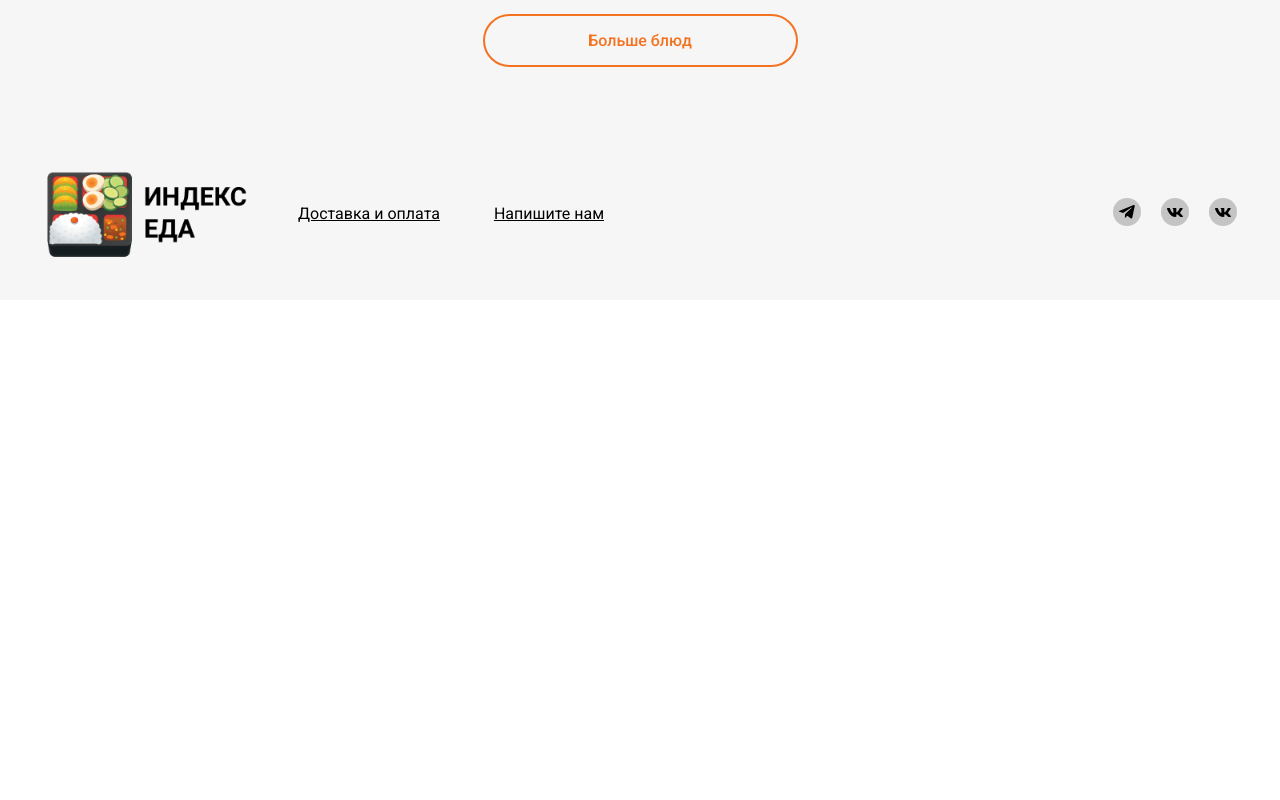
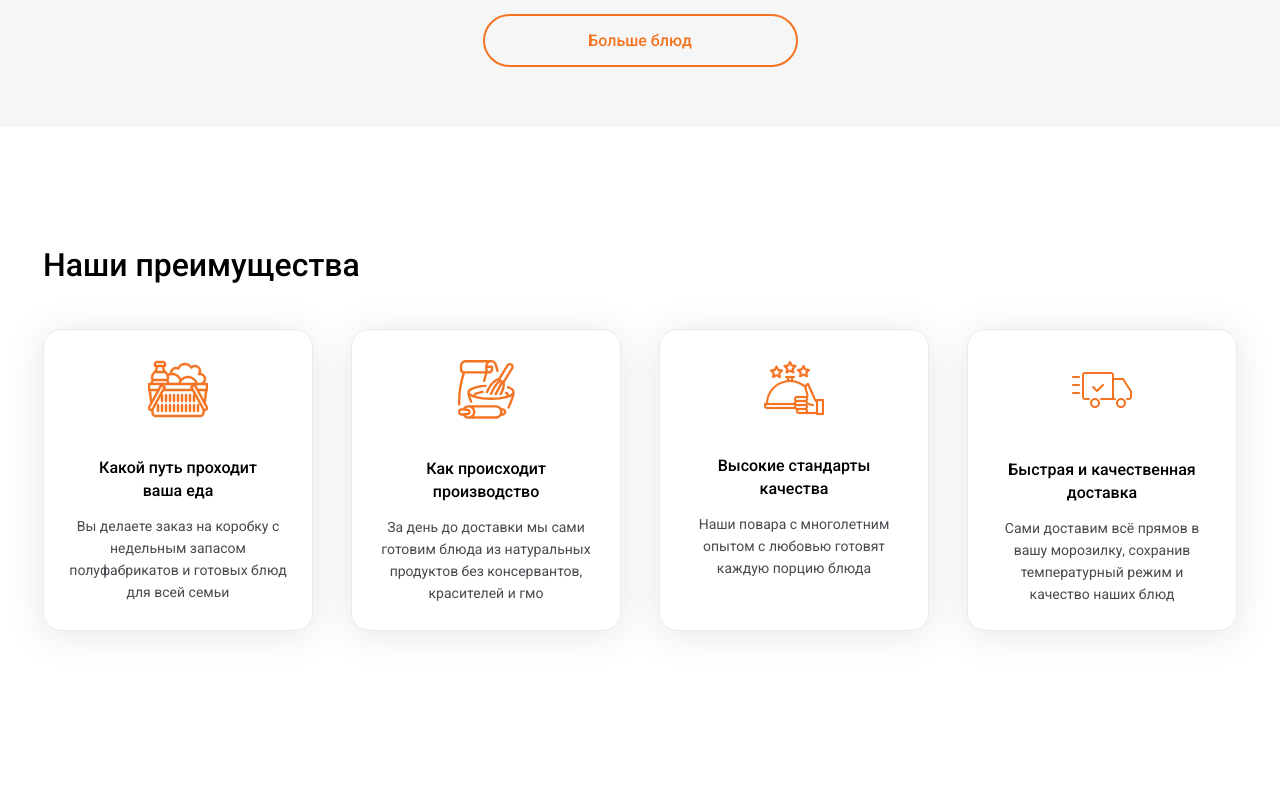
Before and after one commit to Akhad01/index.eda, a plain HTML site: page index.html in a window 1280 px wide. Shown: the part 2380-3180 px from the top of the page. Before the commit the page ends 2680 px from the top, so only its background shows below. Drawn offline with Linux system fonts and the light colour scheme.

Commit message:
Add files via upload

```diff
--- a/css/style.css
+++ b/css/style.css
@@ -396,3 +396,49 @@ body {
     margin-left: 20px;
     text-decoration: none;
 }
+.benefits {
+    padding-top: 100px;
+    padding-bottom: 200px;
+}
+.advantage-content {
+    margin-top: 52px;
+    display: flex;
+    justify-content: space-between;
+}
+.advantage-card {
+    flex: 50%;
+    max-width: 270px;
+    border-radius: 18px;
+    border: 1px solid #E9E9E9;
+    box-shadow: 0px 4px 40px rgba(0, 0, 0, 0.1);
+}
+.advantage-card-content {
+    text-align: center;
+}
+.advantage-title {
+    font-weight: 500;
+    font-size: 32px;
+    line-height: 23px;
+}
+.advantage-title-card {
+    font-weight: 500;
+    font-size: 16px;
+    line-height: 23px;
+    max-width: 188px;
+    margin: 0 auto;
+
+}
+.advantage-description {
+    margin: auto;
+    font-size: 14px;
+    text-align: center;
+    line-height: 22px;
+    color: #49494F;
+    margin-bottom: 25px;
+    margin-top: 13px;
+    max-width: 223px;
+}
+.advantage-image {
+    margin-top: 30px;
+    margin-bottom: 34px;
+}
--- a/index.html
+++ b/index.html
@@ -197,6 +197,49 @@
                 <button class="button button-outline button-center">Больше блюд</button>
             </div>
         </section>
+        <section class="benefits container">
+            <h2 class="advantage-title">Наши преимущества</h2>
+            <div class="advantage-content">
+               <div class="advantage-card">
+                   <div class="advantage-card-content">
+                        <img src="img/advantage-image.svg" alt="" class="advantage-image">
+                       <h3 class="advantage-title-card">Какой путь проходит
+                           ваша еда</h3>
+                        <p class="advantage-description">Вы делаете заказ на коробку
+                               с недельным запасом
+                               полуфабрикатов и готовых блюд
+                               для всей семьи</p>
+                    </div>
+               </div>
+               <div class="advantage-card">
+                    <div class="advantage-card-content">
+                     <img src="img/advantage-image-2.svg" alt="" class="advantage-image">
+                    <h3 class="advantage-title-card">Как происходит
+                        производство</h3>
+                    <p class="advantage-description">За день до доставки мы сами готовим блюда из натуральных продуктов без консервантов, красителей и гмо</p>
+                 </div>
+                </div>
+                <div class="advantage-card">
+                    <div class="advantage-card-content">
+                        <img src="img/advantage-image-3.svg" alt="" class="advantage-image">
+                        <h3 class="advantage-title-card">Высокие стандарты
+                            качества</h3>
+                        <p class="advantage-description">Наши повара с многолетним опытом с любовью готовят каждую порцию блюда</p>
+                    </div>
+                </div>
+                <div class="advantage-card">
+                    <div class="advantage-card-content">
+                        <img src="img/advantage-image-4.svg" alt="" class="advantage-image">
+                        <h3 class="advantage-title-card">Быстрая и качественная
+                            доставка</h3>
+                        <p class="advantage-description">Сами доставим всё прямов
+                            в вашу морозилку, сохранив
+                            температурный режим
+                            и качество наших блюд</p>
+                    </div>
+                </div>
+            </div>
+        </section>
     </main>
     <footer class="footer">
         <div class="container">
```
Also changed, not shown: img/advantage-image-2.svg (added), img/advantage-image-3.svg (added), img/advantage-image-4.svg (added).
